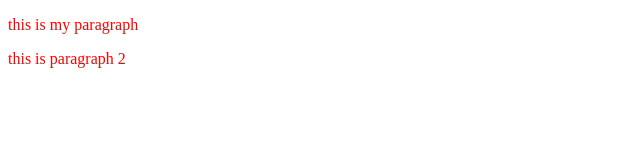
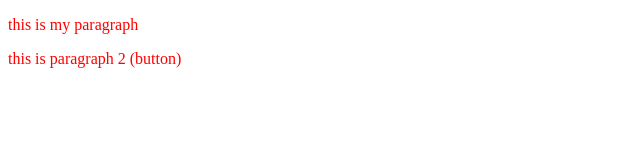
Before and after one commit to tekisky-employ/localRepo, a plain HTML site: page index.html in a window 1280 px wide. Shown: the full height of the page, 0-640 px from the left. Drawn offline with Linux system fonts and the light colour scheme.

```diff
--- a/index.html
+++ b/index.html
@@ -8,7 +8,7 @@
 </head>
 <body>
     <p>this is my paragraph</p>
-    <p>this is paragraph 2</p>
+    <p>this is paragraph 2 (button)</p>
 
 </body>
 </html>
```
